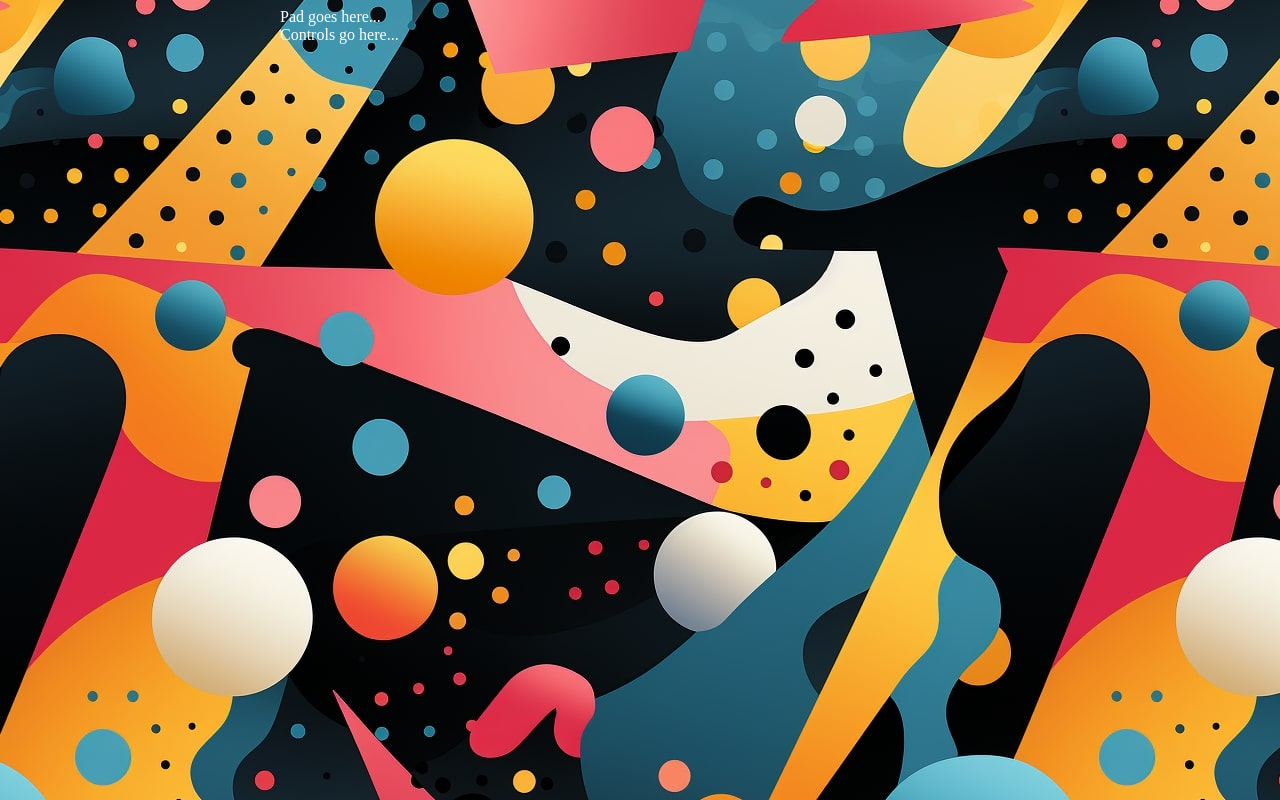
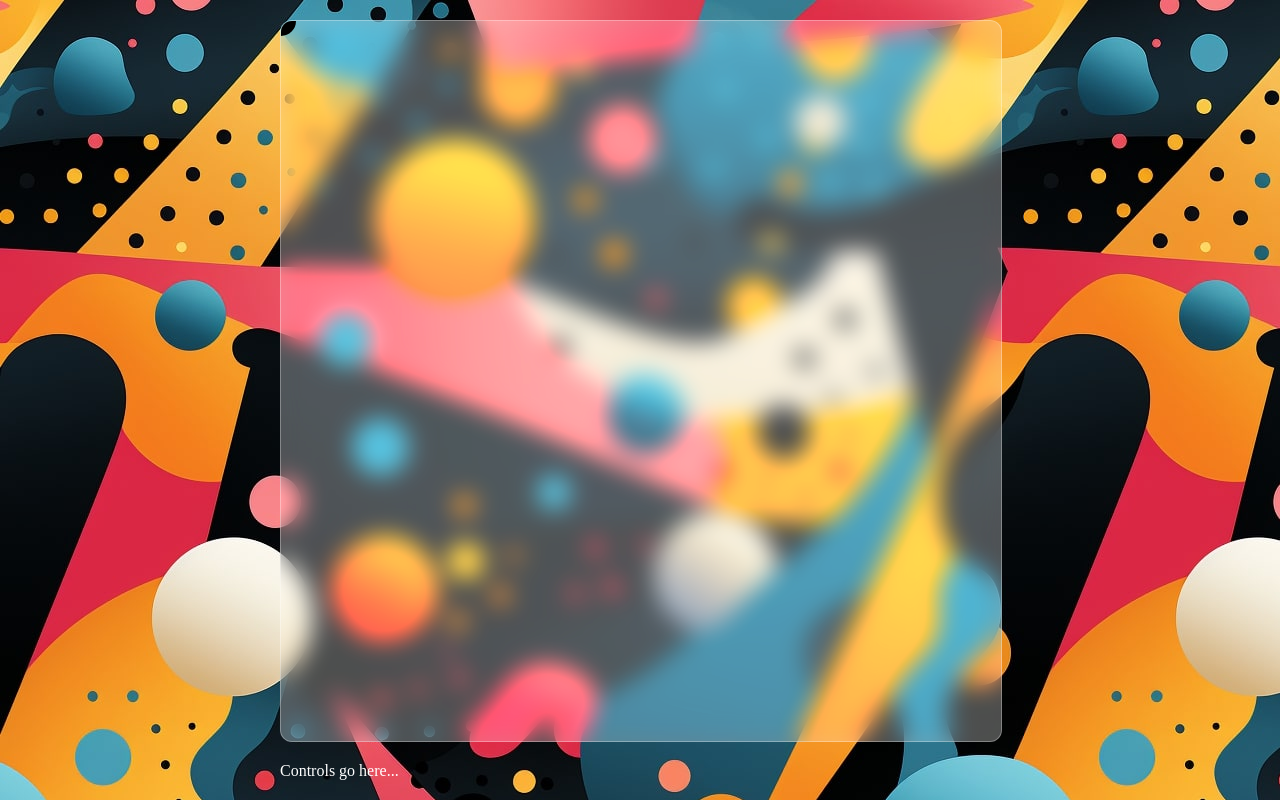
Before and after one commit to nstark12/pocket-synth-pwa, a website built with webpack: page src/index.html in a window 1280 px wide. Built offline with nearby package versions, Linux system fonts and the light colour scheme.

Commit message:
last commit

```diff
--- a/src/index.html
+++ b/src/index.html
@@ -7,7 +7,9 @@
 </head>
 <body>
   <section class="container">
-    Pad goes here...
+    <div id="pad">
+      <div id="puck"></div>
+    </div>
   </section>
   <section class="container">
     Controls go here...
```
Also changed, not shown: src/js/pad.js (added).
